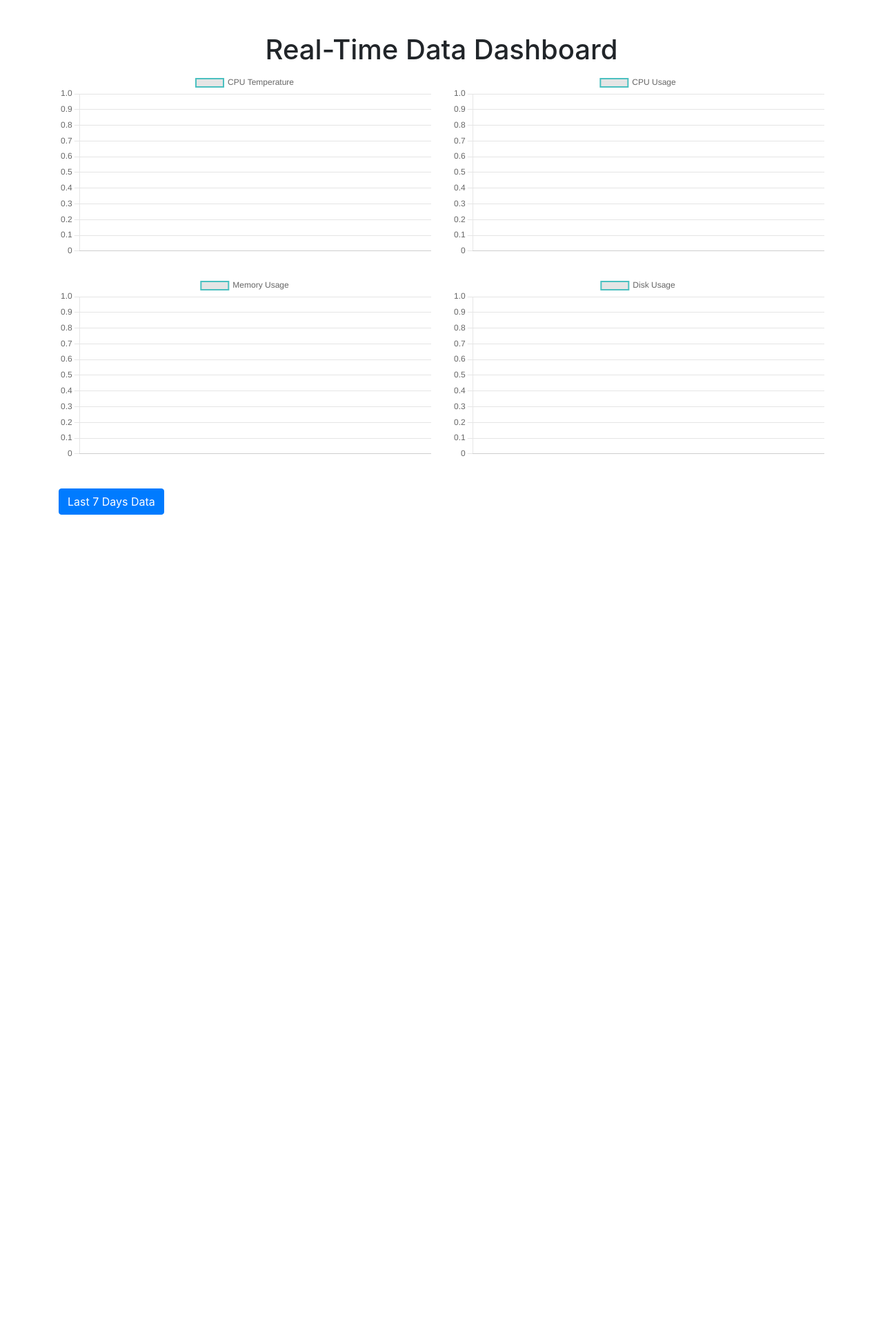
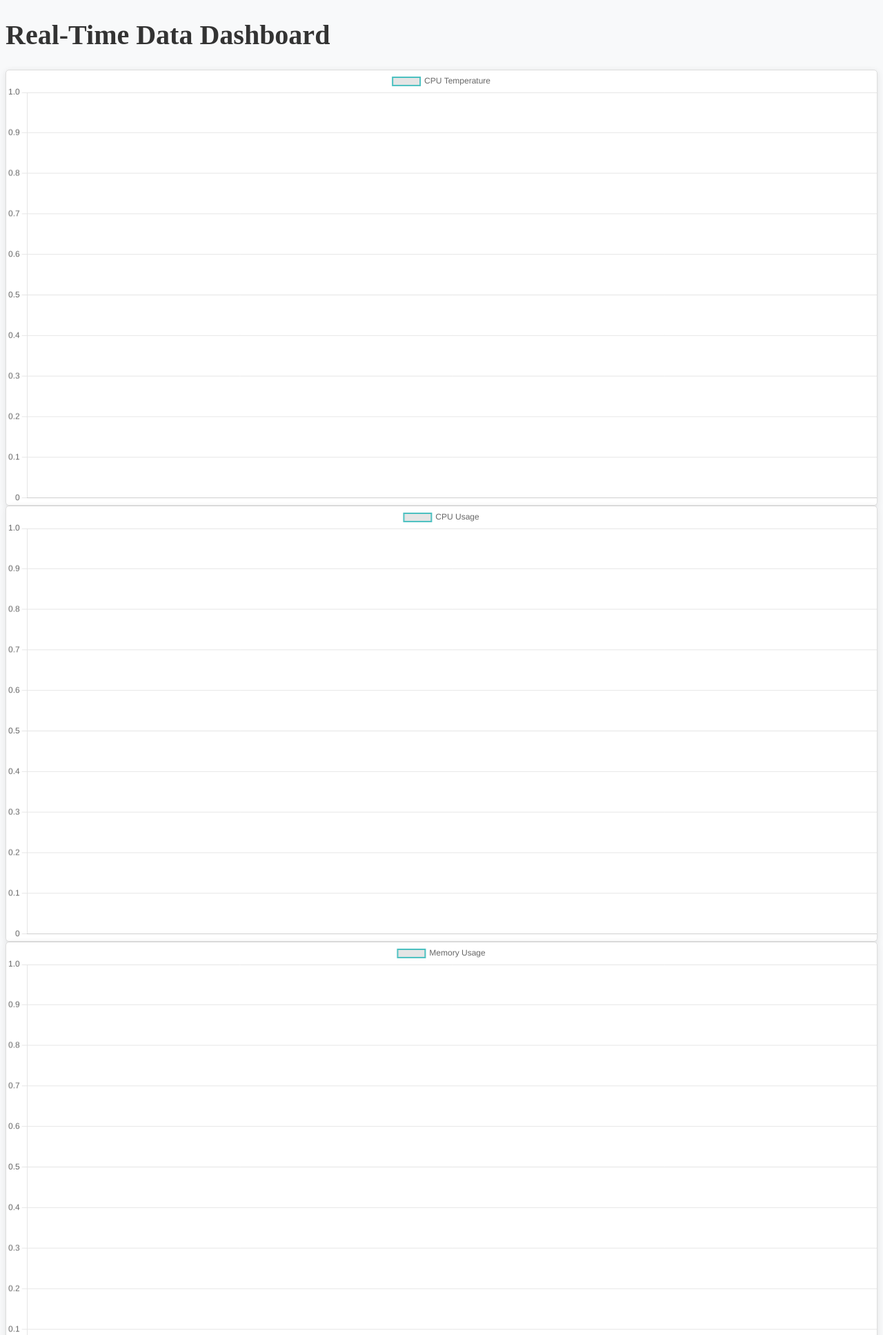
Before and after one commit to varun82786/rasberrypi_monitor, a Flask app: page / in a window 1280 px wide. Shown: the top 1935 px of the page at 69% size. Before the commit the page ends 746 px from the top, so only its background shows below. Run offline with Flask 3, Linux system fonts and the light colour scheme; data that the repository does not hold is empty; some libraries are stand-ins or nearby versions.

Commit message:
file structure chage accordung to standards

```diff
--- /dev/null
+++ b/static/css/styles.css
@@ -0,0 +1,27 @@
+/* Custom styling for the Real-Time Data Dashboard */
+body {
+    background-color: #f8f9fa;
+}
+
+h1 {
+    font-size: 2.5rem;
+    font-weight: bold;
+    color: #333;
+}
+
+canvas {
+    background-color: #fff;
+    border: 1px solid #ddd;
+    border-radius: 5px;
+    box-shadow: 0 2px 10px rgba(0, 0, 0, 0.1);
+}
+
+.btn-primary {
+    background-color: #007bff;
+    border-color: #007bff;
+}
+
+.btn-primary:hover {
+    background-color: #0056b3;
+    border-color: #004085;
+}
--- a/templates/index.html
+++ b/templates/index.html
@@ -4,7 +4,7 @@
     <meta charset="UTF-8">
     <meta name="viewport" content="width=device-width, initial-scale=1.0">
     <title>Real-Time Data Dashboard</title>
-    <link href="https://stackpath.bootstrapcdn.com/bootstrap/4.5.2/css/bootstrap.min.css" rel="stylesheet">
+    <link href="styles.css" rel="stylesheet">
     <script src="https://cdn.jsdelivr.net/npm/chart.js"></script>
 </head>
 <body>
@@ -30,101 +30,8 @@
         <div id="historicalData" class="mt-3"></div>
     </div>
 
-    <script>
-        const charts = {
-            cpuTemp: createChart('cpuTempChart', 'CPU Temperature', 'line'),
-            cpuUsage: createChart('cpuUsageChart', 'CPU Usage', 'line'),
-            memUsage: createChart('memUsageChart', 'Memory Usage', 'line'),
-            diskUsage: createChart('diskUsageChart', 'Disk Usage', 'line')
-        };
-
-        function createChart(canvasId, label, type) {
-            return new Chart(document.getElementById(canvasId).getContext('2d'), {
-                type: type,
-                data: {
-                    labels: [],
-                    datasets: [{
-                        label: label,
-                        data: [],
-                        borderColor: 'rgba(75, 192, 192, 1)',
-                        borderWidth: 2,
-                        fill: false,
-                        tension: 0.4  // Set tension for curved lines
-                    }]
-                },
-                options: {
-                    responsive: true,
-                    scales: {
-                        y: {
-                            beginAtZero: true
-                        }
-                    }
-                }
-            });
-        }
-
-        function fetchData() {
-            fetch('/data')
-                .then(response => response.json())
-                .then(data => {
-                    // Clear previous data
-                    Object.values(charts).forEach(chart => {
-                        chart.data.labels = [];
-                        chart.data.datasets[0].data = [];
-                    });
-
-                    // Get the last 15 data points
-                    const feeds = data.feeds.slice(-15);
-                    feeds.forEach(feed => {
-                        const time = extractISTTime(feed.created_at);
-                        charts.cpuTemp.data.labels.push(time);
-                        charts.cpuTemp.data.datasets[0].data.push(feed.field1); // CPU Temp
-                        charts.cpuUsage.data.labels.push(time);
-                        charts.cpuUsage.data.datasets[0].data.push(feed.field3); // CPU Usage
-                        charts.memUsage.data.labels.push(time);
-                        charts.memUsage.data.datasets[0].data.push(feed.field4); // Memory Usage
-                        charts.diskUsage.data.labels.push(time);
-                        charts.diskUsage.data.datasets[0].data.push(feed.field5); // Disk Usage
-                    });
-
-                    // Update all charts
-                    for (const chart of Object.values(charts)) {
-                        chart.update();
-                    }
-                });
-        }
-
-        function fetchHistoricalData(days) {
-            fetch(`/historical_data/${days}`)
-                .then(response => response.json())
-                .then(data => {
-                    const historicalDiv = document.getElementById('historicalData');
-                    historicalDiv.innerHTML = '<h2>Historical Data</h2><pre>' + JSON.stringify(data, null, 2) + '</pre>';
-                });
-        }
-        function extractISTTime(utcTimestamp) {
-                // Convert the UTC timestamp to a Date object
-                const utcDate = new Date(utcTimestamp);
-
-                // IST offset in milliseconds (UTC + 5:30)
-                const istOffset = 5.5 * 60 * 60 * 1000;
-
-                // Create a new Date object for IST
-                const istDate = new Date(utcDate.getTime() + istOffset);
-
-                // Extract the time components (hours, minutes, seconds)
-                const hours = String(istDate.getUTCHours()).padStart(2, '0');
-                const minutes = String(istDate.getUTCMinutes()).padStart(2, '0');
-                const seconds = String(istDate.getUTCSeconds()).padStart(2, '0');
-
-                // Return the formatted IST time in HH:MM:SS
-                return `${hours}:${minutes}:${seconds}`;
-            }
-
-        setInterval(fetchData, 100); // Fetch new data every 15 seconds
-    </script>
-
     <script src="https://code.jquery.com/jquery-3.5.1.slim.min.js"></script>
     <script src="https://cdn.jsdelivr.net/npm/bootstrap@4.5.2/dist/js/bootstrap.bundle.min.js"></script>
+    <script src="scripts.js"></script>
 </body>
 </html>
```
Also changed, not shown: static/js/scripts.js (added, +92 -0 lines).
